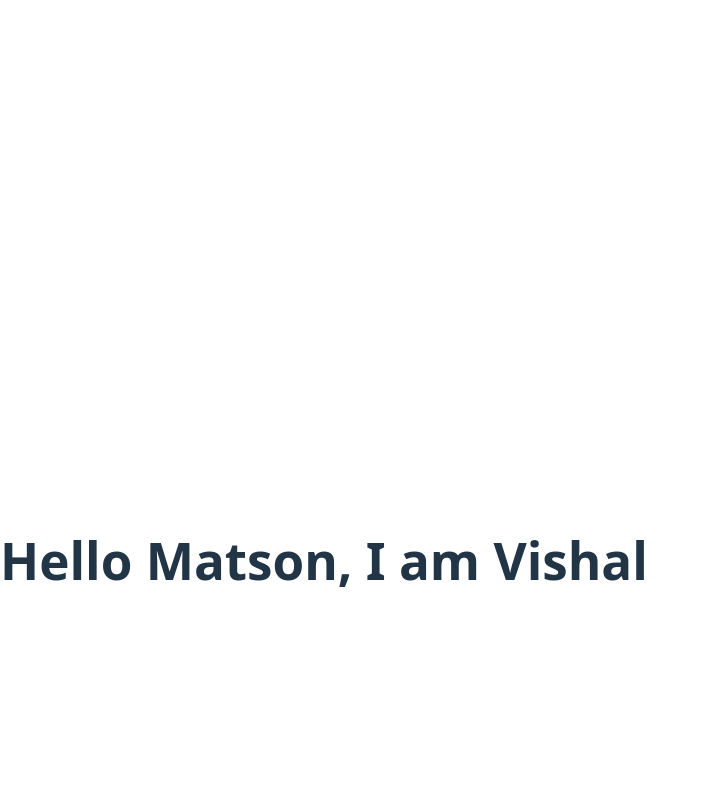
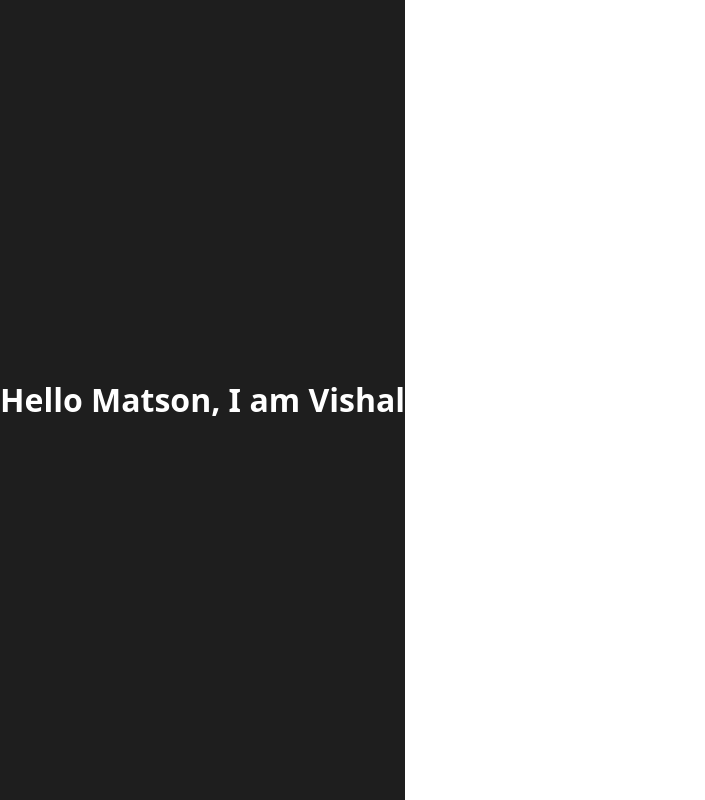
Before and after one commit to RiteshSarathe-TSM/cloudfront-deploy-testing, a React (Vite) app: page / in a window 1280 px wide. Shown: the whole page, without its empty margins (0-705 px from the left). Built offline with nearby package versions, Linux system fonts and the light colour scheme.

Commit message:
Update App.jsx

```diff
--- a/src/App.jsx
+++ b/src/App.jsx
@@ -1,7 +1,18 @@
 function App() {
   return (
-    <div style={{ textAlign: 'center', marginTop: '40vh', justify: 'center', display: 'flex' }}>
-      <h1>Hello Matson, I am Vishal</h1>
+    <div
+      style={{
+        height: '100vh',
+        display: 'flex',
+        alignItems: 'center',
+        justifyContent: 'center',
+        backgroundColor: '#1e1e1e',
+        color: 'white',
+        fontSize: '2rem',
+        fontWeight: 'bold',
+      }}
+    >
+      Hello Matson, I am Vishal
     </div>
   );
 }
```
